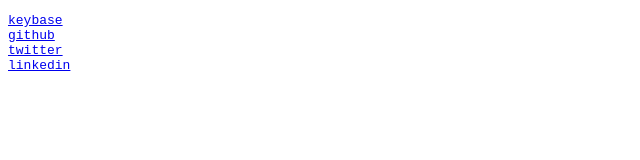
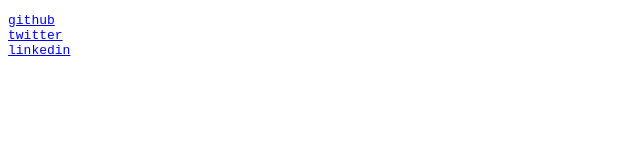
Before and after one commit to fredriks/fredriks.github.io, a plain HTML site: page index.html in a window 1280 px wide. Shown: the whole page, without its empty margins (0-640 px from the left). Drawn offline with Linux system fonts and the light colour scheme.

Commit message:
Remove keybase link

```diff
--- a/index.html
+++ b/index.html
@@ -14,7 +14,6 @@
 </head>
 <body>
     <pre style="white-space: pre-line">
-        <a href="https://keybase.io/fsimon">keybase</a>
         <a href="https://github.com/fredriks">github</a>
         <a href="https://twitter.com/fredrsi">twitter</a>
         <a href="https://www.linkedin.com/in/fredriksimon/">linkedin</a>
```
